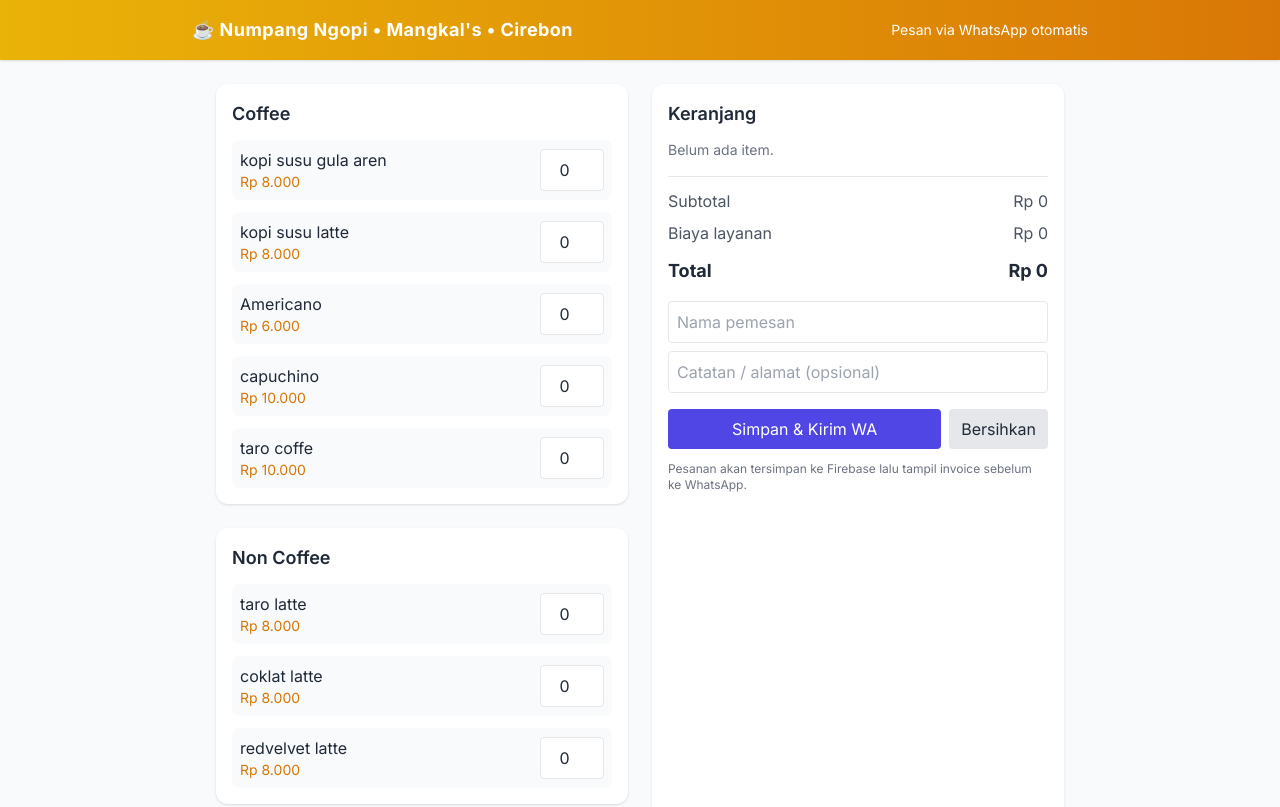
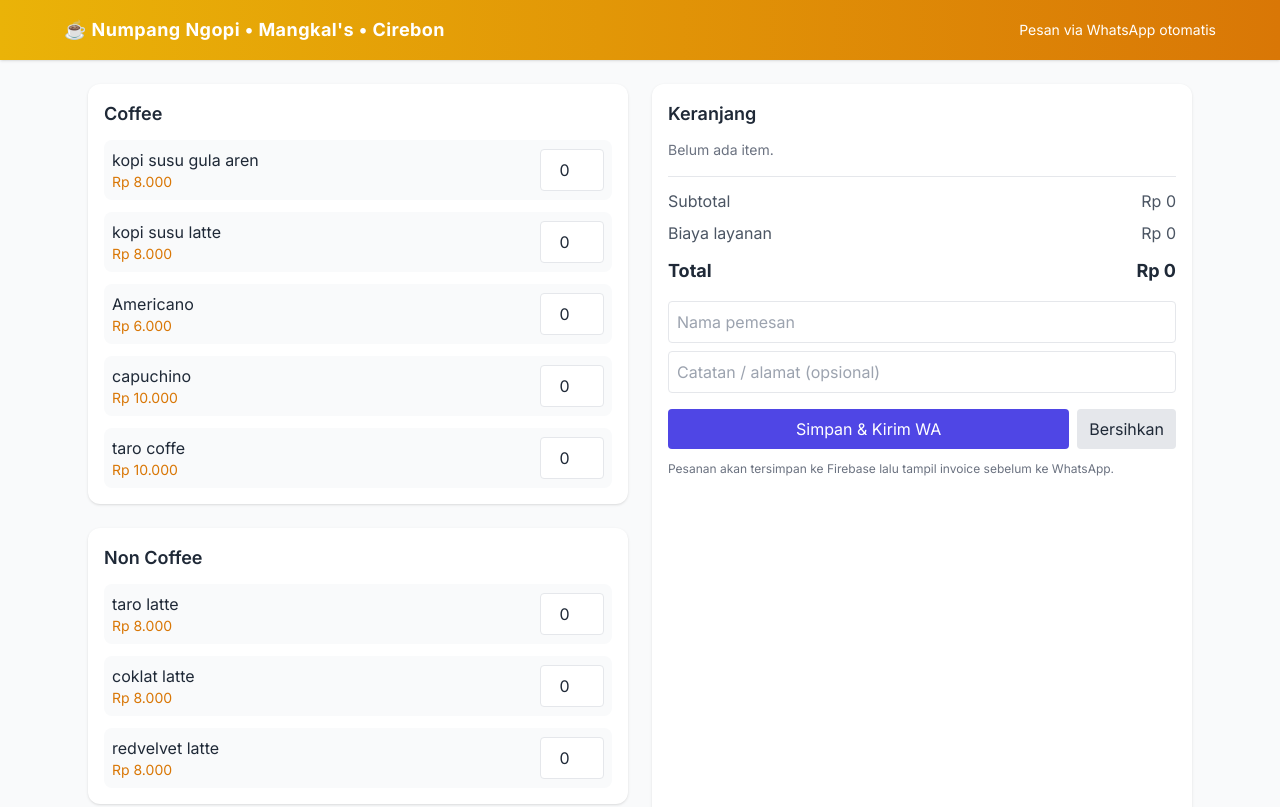
Before and after one commit to Radiologi-rsmp/numpang-ngopi-crb, a plain HTML site: page index.html in a window 1280 px wide. Shown: the top 807 px of the page. Drawn offline with nearby package versions, Linux system fonts and the light colour scheme.

Commit message:
Update index.html

```diff
--- a/index.html
+++ b/index.html
@@ -21,15 +21,15 @@
 
   <!-- Header -->
   <header class="bg-gradient-to-r from-yellow-500 to-amber-600 text-white p-4 shadow">
-    <div class="max-w-4xl mx-auto flex items-center justify-between">
+    <div class="max-w-6xl mx-auto flex items-center justify-between">
       <h1 class="text-lg font-bold tracking-wide">☕ Numpang Ngopi • Mangkal's • Cirebon</h1>
       <div class="text-sm">Pesan via WhatsApp otomatis</div>
     </div>
   </header>
 
   <!-- Main -->
-  <main class="flex-1 max-w-4xl mx-auto p-6 w-full">
-    <section class="grid md:grid-cols-2 gap-6">
+  <main class="flex-1 max-w-6xl mx-auto p-4 sm:p-6 w-full">
+    <section class="grid grid-cols-1 md:grid-cols-2 gap-6">
 
       <!-- Menu -->
       <div class="space-y-6">
@@ -50,7 +50,7 @@
       </div>
 
       <!-- Cart -->
-      <div class="bg-white rounded-xl shadow p-4 sticky top-6">
+      <div class="bg-white rounded-xl shadow p-4 md:sticky md:top-6">
         <h2 class="font-semibold text-lg mb-3">Keranjang</h2>
 
         <div id="cartItems" class="space-y-3 mb-4">
@@ -77,7 +77,7 @@
           <input id="customerNote" placeholder="Catatan / alamat (opsional)" class="w-full p-2 border rounded" />
         </div>
 
-        <div class="mt-4 flex gap-2">
+        <div class="mt-4 flex flex-col sm:flex-row gap-2">
           <button id="saveBtn" class="flex-1 px-4 py-2 bg-indigo-600 text-white rounded hover:bg-indigo-700">Simpan & Kirim WA</button>
           <button id="clearBtn" class="px-3 py-2 bg-gray-200 rounded">Bersihkan</button>
         </div>
```
